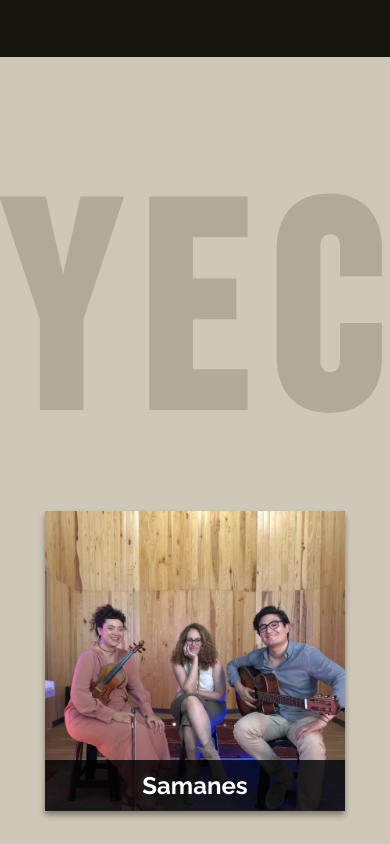
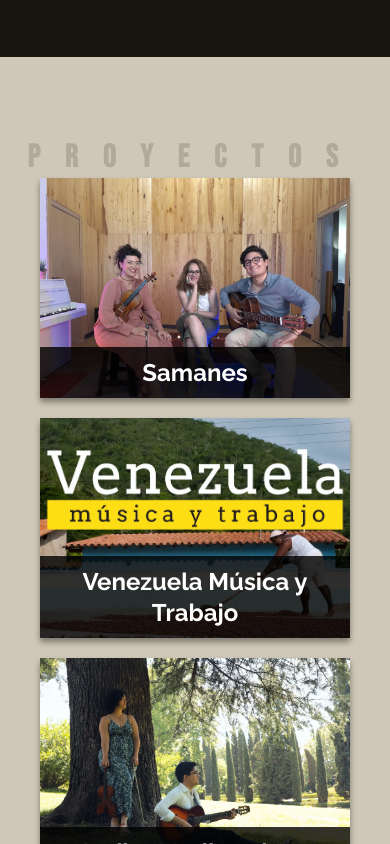
Before and after one commit to yolags/jfs-react, a React (Vite) app: page / in a window 390 px wide. Shown: the part 3660-4504 px from the top of the page. Built offline with nearby package versions, Linux system fonts and the light colour scheme.

Commit message:
Fix: Cards Styles

```diff
--- a/src/App.css
+++ b/src/App.css
@@ -993,17 +993,21 @@ h2, .projects__title {
   .section-section{
       padding: 80px 40px;
   }
-  .projects::before{
-      display: none;
-  }
+  .projects__title {
+    font-size: 2em;
+}
   .projects__cards {
-    flex-direction: column; /* Cambia la dirección del layout a columna */
+    flex-direction: column;
     align-items: center;
-  }
-  .project-card {
-    max-width: 100%; /* Ocupa todo el ancho del contenedor */
-    aspect-ratio: 1 / 1; /* Cambia la relación de aspecto en pantallas pequeñas */
-  }
+    width: 100%;
+    gap: 20px;
+}
+.project-card {
+  max-width: 100%;
+  aspect-ratio: 1 / 1;
+  width: 100%;
+  height: 220px;
+}
   .project-card__image-container {
       height: 200px;
   }
--- a/src/components/Classes/classes.tsx
+++ b/src/components/Classes/classes.tsx
@@ -73,9 +73,6 @@ const Classes: React.FC = () => {
                             </li>
                         </ul>
                     </article>
-                    <div className="class-card__link-container">
-                        <a href="#contacto" className="class-card__link">Saber más</a>
-                    </div>
                 </div>
             </div>
         </section>
--- a/src/components/Header/header.tsx
+++ b/src/components/Header/header.tsx
@@ -36,7 +36,7 @@ const Header: React.FC = () => {
                 aria-label="Menú principal"
             >
                 <ul className={`navbar__list ${isMenuOpen ? 'open' : ''}`} id="menu">
-                    {['Inicio', 'Bio', 'Clases', 'Música', 'Proyectos', 'Contacto'].map((item) => (
+                    {['Inicio', 'Bio', 'Música', 'Proyectos','Clases','Contacto'].map((item) => (
                         <li className="navbar__item icon-hover-efect" key={item}>
                             <a
                                 href={`#${item === 'Música' ? 'musica' : item.toLowerCase()}`}
```
